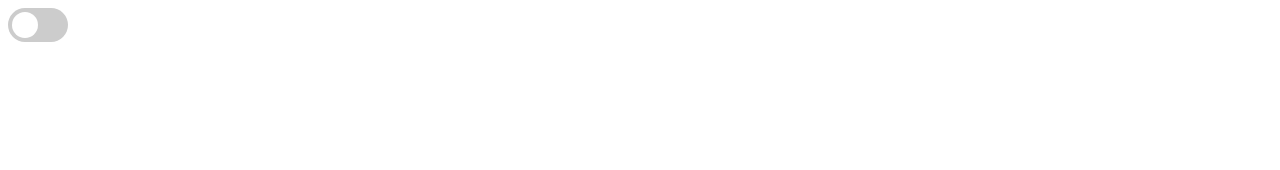
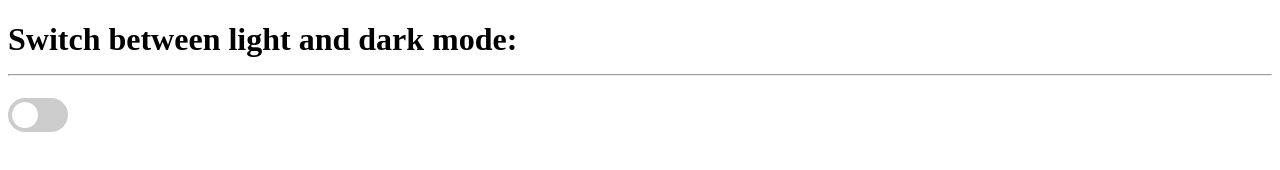
Before and after one commit to Watson63/TestingCookies, a plain HTML site: page index.html in a window 1280 px wide. Drawn offline with Linux system fonts and the light colour scheme.

Commit message:
Update index.html

```diff
--- a/index.html
+++ b/index.html
@@ -21,7 +21,7 @@
         }
         /* The switch - the box around the slider */
 .switch {
-  position: relative;
+  position: fixed;
   display: inline-block;
   width: 60px;
   height: 34px;
@@ -85,6 +85,7 @@ input:checked + .slider:before {
 </head>
 <body>
     <!-- Rounded switch -->
+    <h1>Switch between light and dark mode: <hr></h1>
 <label class="switch">
     <input type="checkbox" id="theme-toggle">
     <span class="slider round"></span>
```
